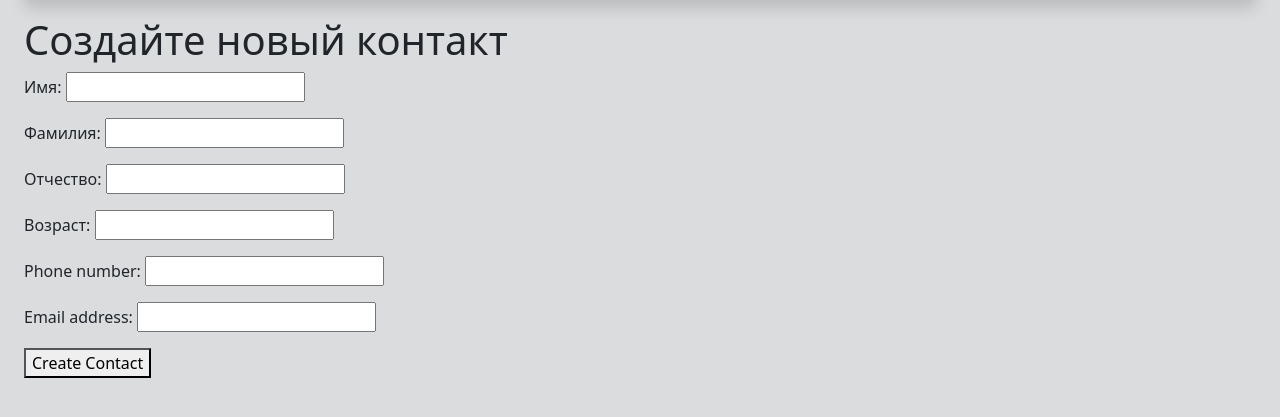
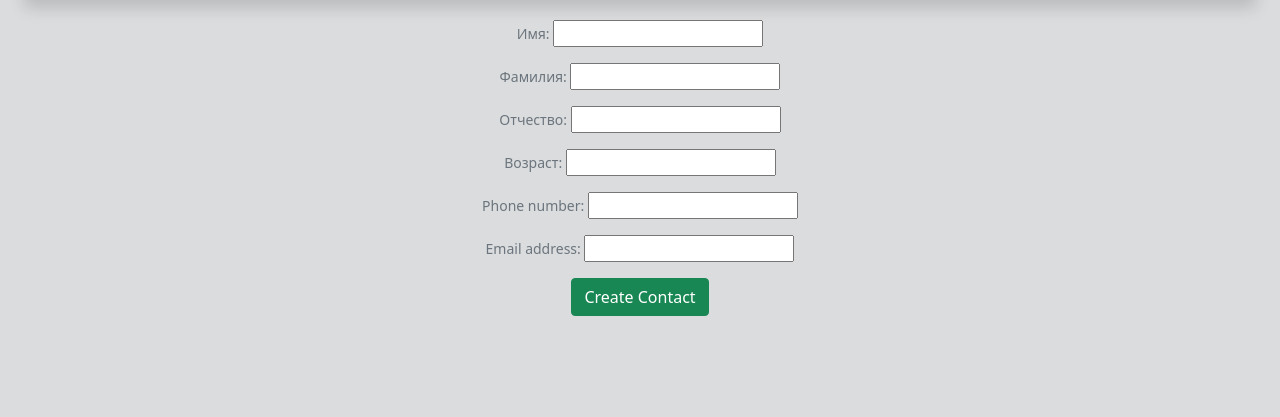
Before and after one commit to ArtMot99/AdressBook, a Django app: page /address/create/ in a window 1280 px wide. Shown: the part 96-513 px from the top of the page. Run offline with Django 4.2, Linux system fonts and the light colour scheme; some libraries are stand-ins or nearby versions.

Commit message:
Создан иклуд для формы, обновлены шаблоны

```diff
--- a/address/templates/address/create_contact.html
+++ b/address/templates/address/create_contact.html
@@ -8,6 +8,5 @@
 
 {% block content %}
     {% include 'includes/navbar.html' %}
-    <h1>Создайте новый контакт</h1>
     {% include 'includes/form_for_create_and_update.html' %}
 {% endblock %}
--- a/address/templates/address/update_contact.html
+++ b/address/templates/address/update_contact.html
@@ -8,6 +8,5 @@
 
 {% block content %}
     {% include 'includes/navbar.html' %}
-    <h1>Обновите выбраный контакт</h1>
     {% include 'includes/form_for_create_and_update.html' %}
 {% endblock %}
--- a/address/templates/includes/form_for_create_and_update.html
+++ b/address/templates/includes/form_for_create_and_update.html
@@ -1,8 +1,14 @@
-<form action="" method="post">
-    {% csrf_token %}
-    {{ form.as_p }}
-    {{ phone_form.as_p }}
-    {{ email_form.as_p }}
+<div class="container">
+        <div class="row justify-content-center">
+            <div class="col-6 text-center">
+                <form class="form-text" action="" method="post">
+                    {% csrf_token %}
+                    {{ form.as_p }}
+                    {{ phone_form.as_p }}
+                    {{ email_form.as_p }}
 
-    <button type="submit">Create Contact</button>
-</form>
+                    <button class="btn btn-success" type="submit">Create Contact</button>
+                </form>
+            </div>
+        </div>
+</div>
```
